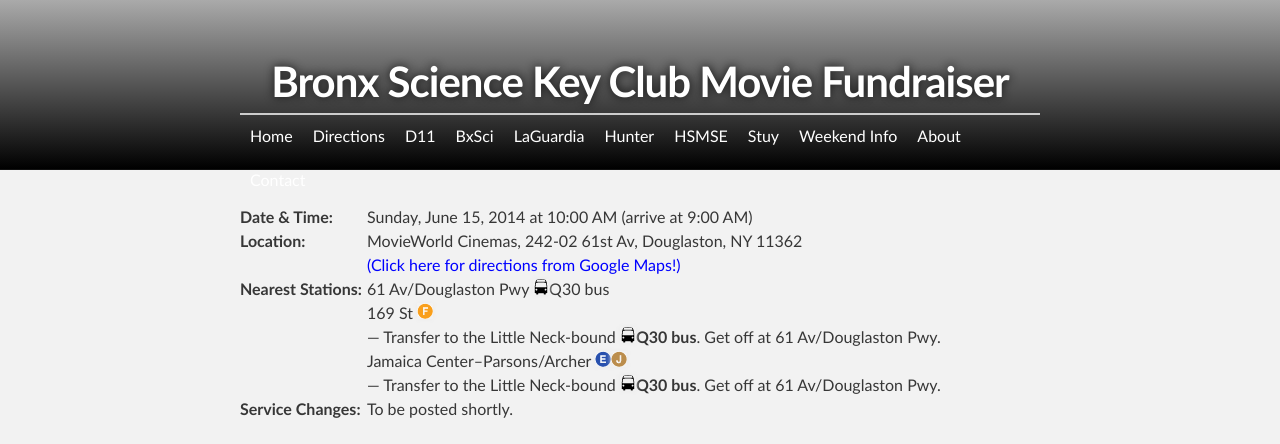
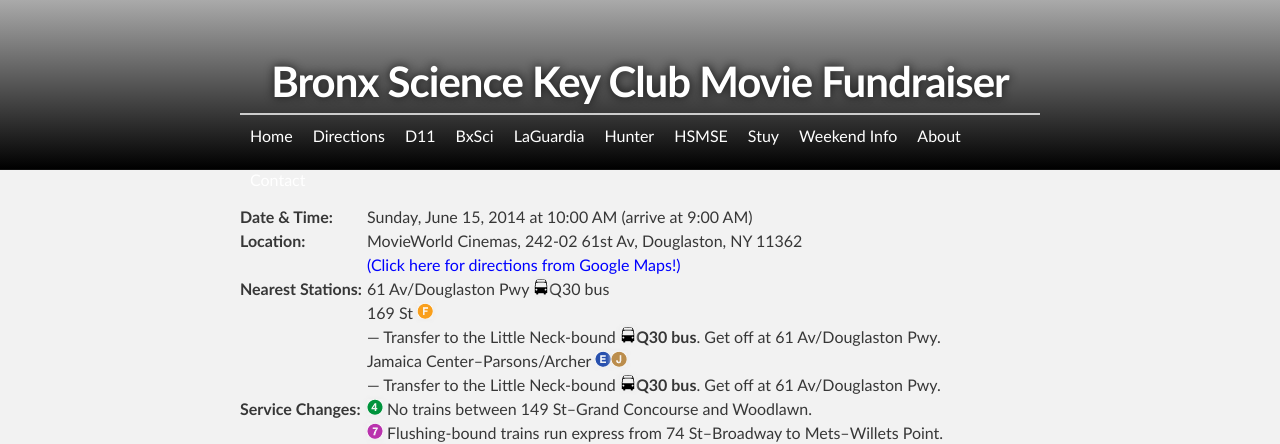
Before and after one commit to d11directions/d11directions.github.io, a Jekyll site: the page built from _posts/2014-06-15-Movie_Fundraiser.html, in a window 1280 px wide. Shown: the top 444 px of the page. Built offline with Jekyll 4.4.1, drawn with Linux system fonts in a browser that asks for light colours; some of the changed text lies outside the part shown.

Commit message:
Update Movie Fundraiser add service changes

```diff
--- a/_posts/2014-06-15-Movie_Fundraiser.html
+++ b/_posts/2014-06-15-Movie_Fundraiser.html
@@ -10,7 +10,10 @@ nearest-stations:
     - 169 St <img src="/img/F.png" alt="(F)"><br>&mdash; Transfer to the Little Neck-bound <strong><img src="/img/bus.png" alt="[bus icon]">Q30 bus</strong>. Get off at 61 Av/Douglaston Pwy.
     - Jamaica Center&ndash;Parsons/Archer <img src="/img/E.png" alt="(E)"><img src="/img/J.png" alt="(J)"><br>&mdash; Transfer to the Little Neck-bound <strong><img src="/img/bus.png" alt="[bus icon]">Q30 bus</strong>. Get off at 61 Av/Douglaston Pwy.
 changes-brief:
-    - To be posted shortly.
+    - <img src="/img/4.png" alt="(4)"> No trains between 149 St&ndash;Grand Concourse and Woodlawn.
+    - <img src="/img/7.png" alt="(7)"> Flushing-bound trains run express from 74 St&ndash;Broadway to Mets&ndash;Willets Point.
+    - <img src="/img/E.png" alt="(E)"><img src="/img/F.png" alt="(F)"> Service runs local in Queens.
+    - <img src="/img/F.png" alt="(F)"> Jamaica-bound trains run via the <img src="/img/M.png" alt="(M)"> from Rockefeller Ctr to Jackson Hts&ndash;Roosevelt Av.
 changes-ext: http://travel.mtanyct.info/serviceadvisory/routeStatusResult.aspx?tag=ALL&date=06/15/2014&time=&method=getstatus4
 gmap: https://maps.google.com/maps?f=d&amp;source=s_d&amp;saddr=&amp;daddr=MovieWorld+Cinemas,+242-02+61st+Avenue,+Douglaston,+NY+11362&amp;hl=en&amp;geocode=FcbdbQId5taa-ynPj81lBmLCiTGNnpquoXrVZQ&amp;aq=&amp;sll=40.755726,-73.738518&amp;sspn=0.011524,0.022724&amp;dirflg=r&amp;ttype=arr&amp;date=06%2F15%2F14&amp;time=9:00am&amp;noexp=0&amp;noal=0&amp;sort=def&amp;mra=ls&amp;ie=UTF8&amp;t=m&amp;start=0&amp;ll=40.755726,-73.738518&amp;spn=0.011524,0.022724
 ---
```
